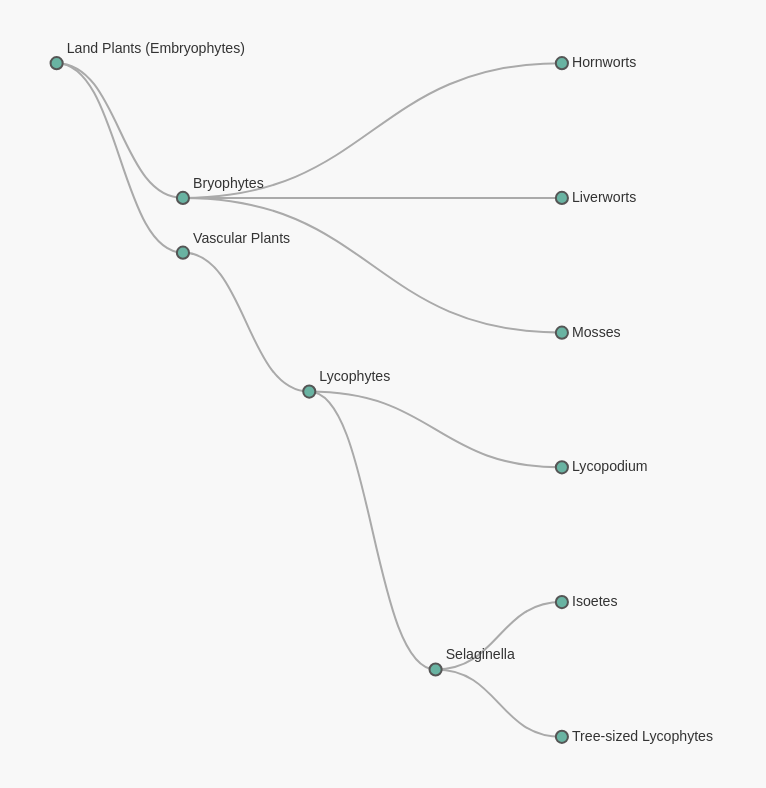
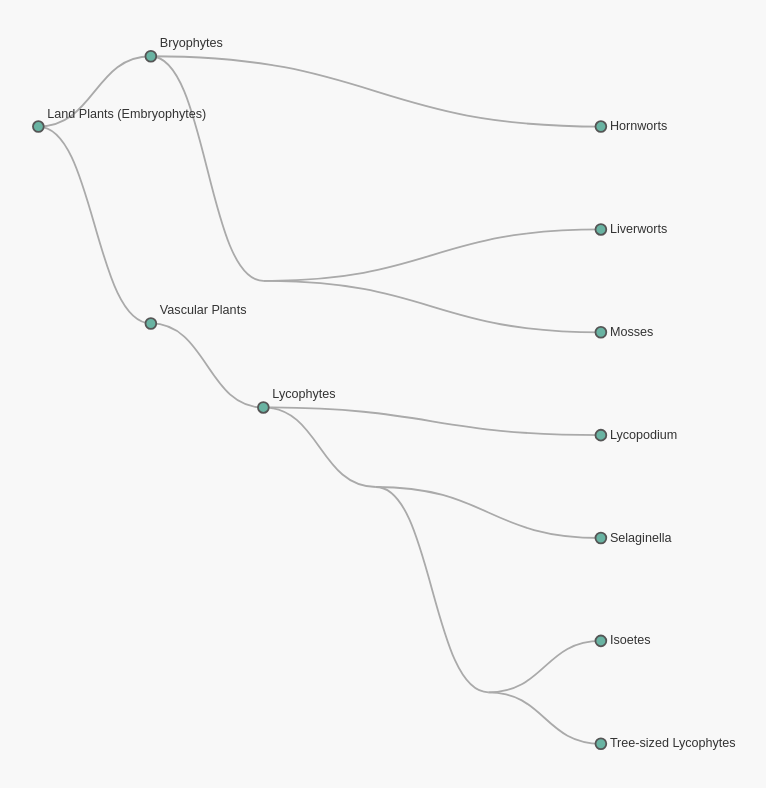
Before and after one commit to apy-h/tree-talks, a plain HTML site: page landPlants.html in a window 1280 px wide. Shown: the whole page, without its empty margins (236-1002 px from the left). Drawn offline with nearby package versions, Linux system fonts and the light colour scheme.

Commit message:
fixed land plants up to lycophytes

```diff
--- a/landPlantData.js
+++ b/landPlantData.js
@@ -15,6 +15,11 @@ export const treeData = {
             children: []
           },
           {
+            name: "",
+            description: "",
+            traits: [],
+            children: [
+              {
                 name: "Liverworts",
                 description: "",
                 traits: [],
@@ -25,6 +30,8 @@ export const treeData = {
                 description: "",
                 traits: [],
                 children: []
+              }
+            ]
           }
         ]
       },
@@ -45,7 +52,18 @@ export const treeData = {
                 children: []
               },
               {
+                name: "",
+                description: "",
+                traits: [],
+                children: [
+                  {
                     name: "Selaginella",
+                    description: "",
+                    traits: [],
+                    children: []
+                  },
+                  {
+                    name: "",
                     description: "",
                     traits: [],
                     children: [
@@ -57,9 +75,11 @@ export const treeData = {
                       },
                       {
                         name: "Tree-sized Lycophytes",
-                    description: "Extinct",
+                        description: "",
                         traits: [],
                         children: []
+                      }
+                    ]
                   }
                 ]
               }
--- a/script.js
+++ b/script.js
@@ -1,4 +1,4 @@
-import { treeData } from './treeData.js';
+import { treeData } from './ancestralPlantData.js';
 const width = window.innerWidth;
 const height = window.innerHeight;
 
```
Also changed, not shown: ancestralPlants.html (renamed from index.html, +1 -1 lines), landPlants.html (+0 -96 lines), ancestralPlantData.js (renamed from treeData.js). Lines whose indentation alone changed are shown as unchanged.
